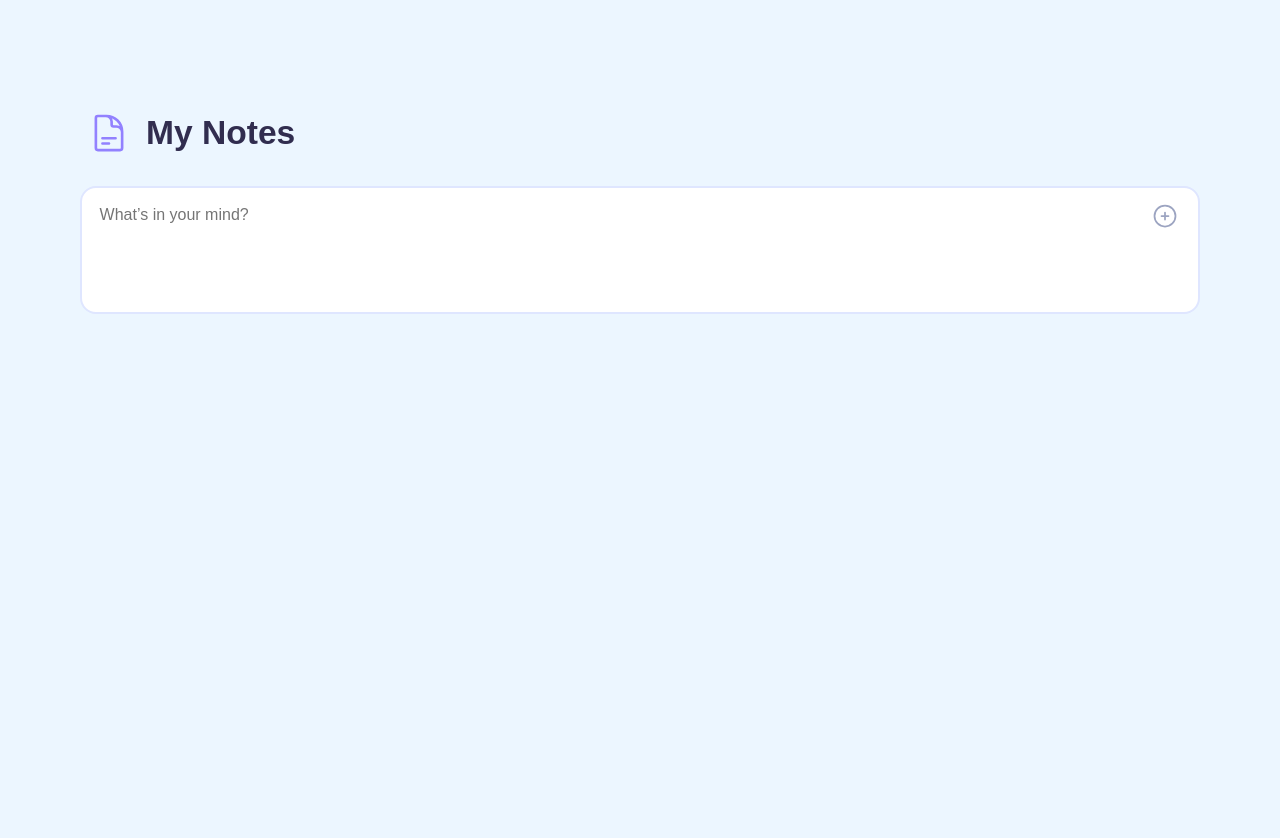
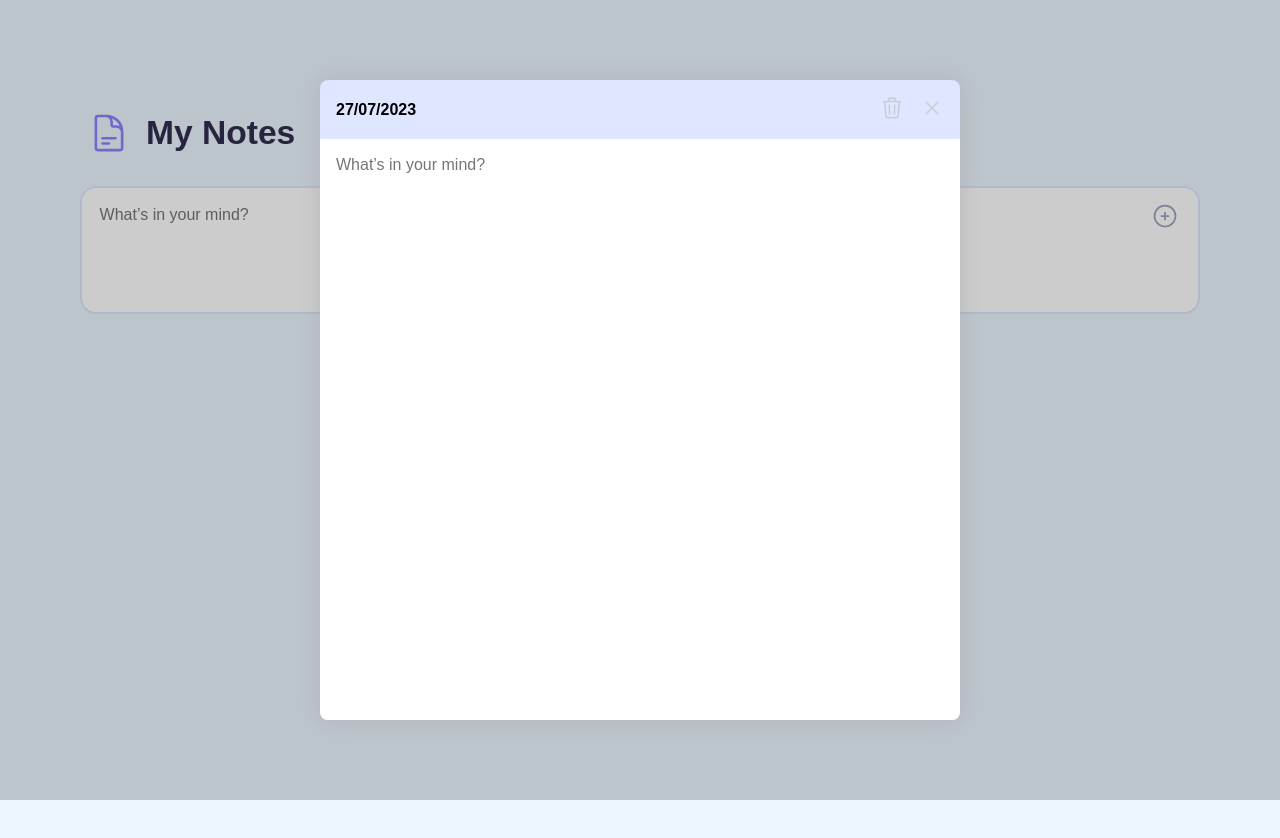
Before and after one commit to avivgalula/note-taking, a plain HTML site: page index.html in a window 1280 px wide. After the commit the page ends 800 px from the top, so only its background shows below. Drawn offline with Linux system fonts and the light colour scheme.

Commit message:
Note modal html & css

```diff
--- a/index.html
+++ b/index.html
@@ -9,9 +9,11 @@
     <title>Note-taking</title>
   </head>
   <body>
-    <!-- <dialog class="note-modal">
+    <div class="modal-container">
+      <div class="note-modal">
         <div class="note-modal-header">
           <span class="note-modal-data">27/07/2023</span>
+          <div class="note-modal-btns">
             <button class="note-modal-trash-btn">
               <svg
                 xmlns="http://www.w3.org/2000/svg"
@@ -28,14 +30,33 @@
                 />
               </svg>
             </button>
+            <button class="note-modal-close-btn">
+              <svg
+                xmlns="http://www.w3.org/2000/svg"
+                fill="none"
+                viewBox="0 0 24 24"
+                stroke-width="1.5"
+                stroke="currentColor"
+                class="note-modal-close-icon"
+              >
+                <path
+                  stroke-linecap="round"
+                  stroke-linejoin="round"
+                  d="M6 18L18 6M6 6l12 12"
+                />
+              </svg>
+            </button>
+          </div>
         </div>
 
         <textarea
           class="note-modal-text"
           placeholder="What’s in your mind?"
         ></textarea>
-    </dialog> -->
-    <div class="modal-container"></div>
+      </div>
+
+      <div class="overlay"></div>
+    </div>
 
     <div class="app-container">
       <div class="app-header">
--- a/src/css/note-modal.css
+++ b/src/css/note-modal.css
@@ -1,4 +1,13 @@
+.modal-container {
+  width: 100vw;
+  height: 100vh;
+  position: fixed;
+  top: 0;
+  z-index: 1;
+}
+
 .note-modal {
+  position: absolute;
   background-color: #dfe6ff;
   width: 50vw;
   height: 40rem;
@@ -9,6 +18,12 @@
   transform: translate(-50%, -50%);
   overflow-y: hidden;
   border: 0;
+  box-shadow: 0 0 22px 1px #8e8e8e4a;
+}
+
+.note-modal-btns {
+  display: flex;
+  gap: 1rem;
 }
 
 .note-modal-header {
@@ -17,6 +32,23 @@
   justify-content: space-between;
   align-items: center;
   padding: 1rem;
+}
+
+.note-modal-close-btn {
+  background-color: transparent;
+  border: 0;
+  cursor: pointer;
+}
+
+.note-modal-close-icon {
+  width: 24px;
+  height: 24px;
+  color: #bababa94;
+  transition: color 0.2s ease-in-out;
+}
+
+.note-modal-close-icon:hover {
+  color: #000;
 }
 
 .note-modal-trash-btn {
@@ -57,3 +89,14 @@
   box-shadow: inset 0 0 10px 10px #312d4f;
   border: solid 5px transparent;
 }
+
+.overlay {
+  background-color: rgb(0, 0, 0);
+  width: 100%;
+  height: 100%;
+  opacity: 0.2;
+}
+
+.hide {
+  display: none;
+}
--- a/src/css/style.css
+++ b/src/css/style.css
@@ -9,7 +9,7 @@ body {
   background-color: #ecf6ff;
   display: flex;
   justify-content: center;
-  height: 100vh;
+  /* height: 100vh; */
   margin-top: 7rem;
 }
 
```
Lines whose indentation alone changed are shown as unchanged.
